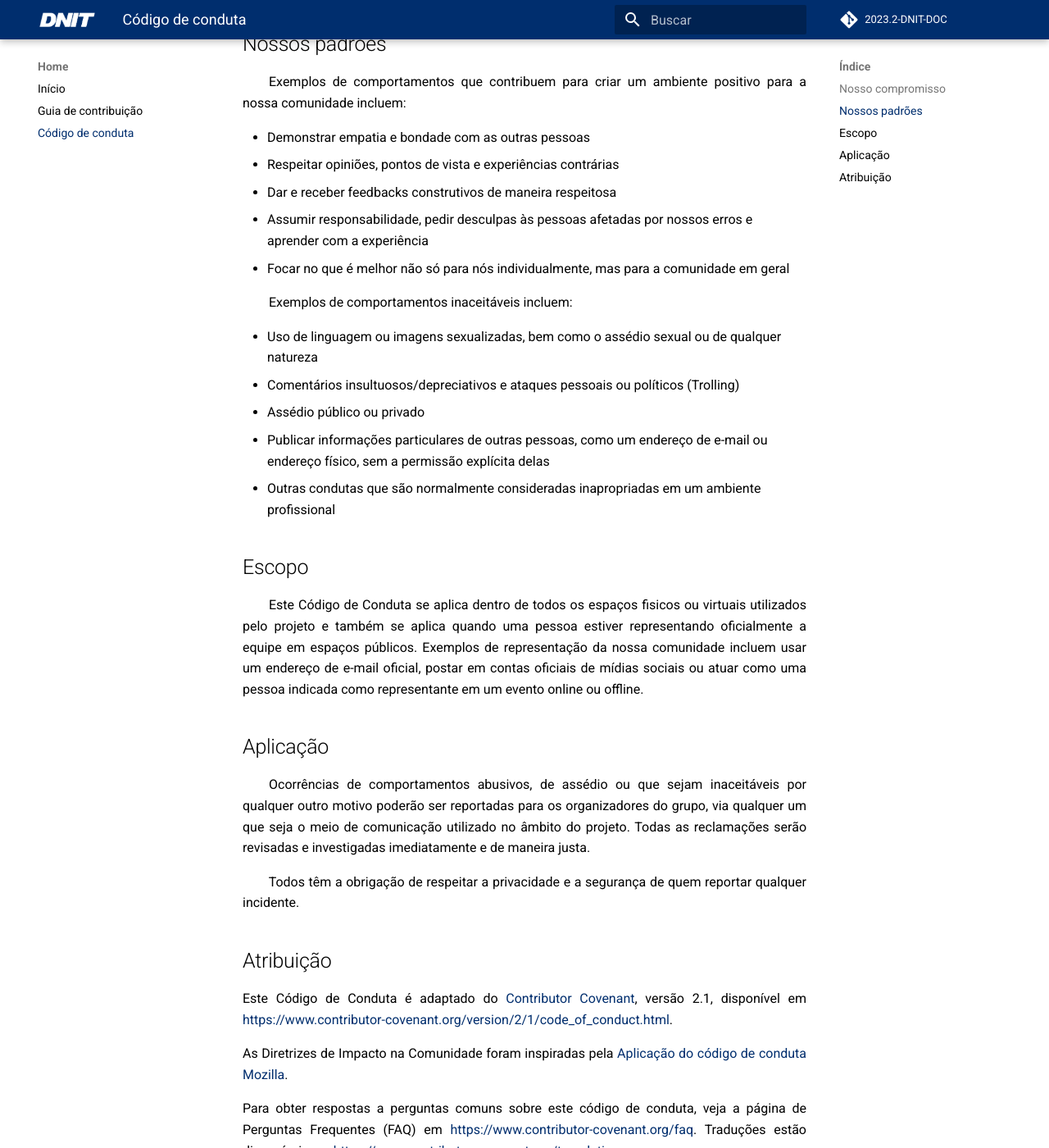
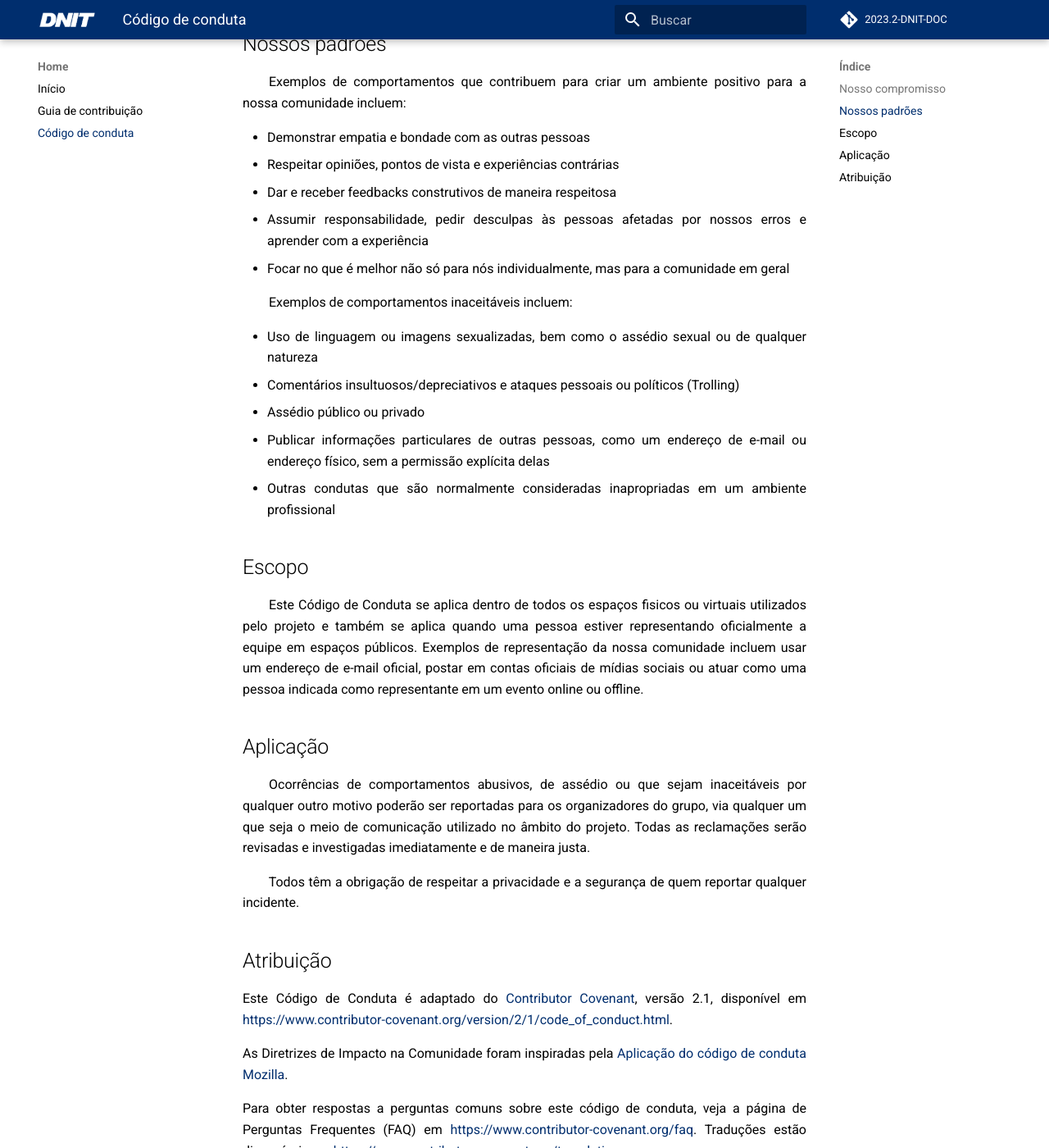
Before and after one commit to fga-eps-mds/2023.2-Dnit-DOC, an MkDocs documentation site: the page built from docs/CODE_OF_CONDUCT.md, in a window 1280 px wide and 1400 px high, scrolled down 503 px. Shown: the whole window at 82% size. Built offline with MkDocs 1.6.1 and Material for MkDocs 9.7.7, drawn with Linux system fonts in a browser that asks for light colours; comment, search, counter and statistics services are not loaded.

Commit message:
style: ajusta a justificação do texto nas listas de topicos

```diff
--- a/docs/stylesheets/extra.css
+++ b/docs/stylesheets/extra.css
@@ -7,6 +7,10 @@
 
 p {
 	text-align: justify;
+}
+
+ul {
+  text-align: justify;
 }
 
 p img {
@@ -19,6 +23,10 @@ p img {
 body{
   color: #000000;
   background-color: #ffffff;
+}
+
+.md-nav__list{
+  text-align: left;
 }
 
 .container-img {
```
